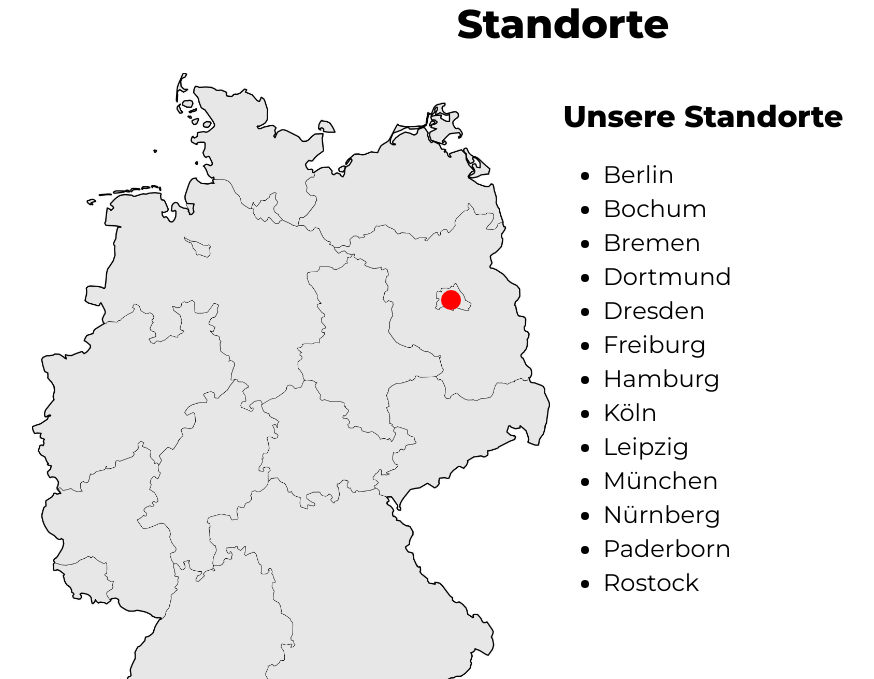
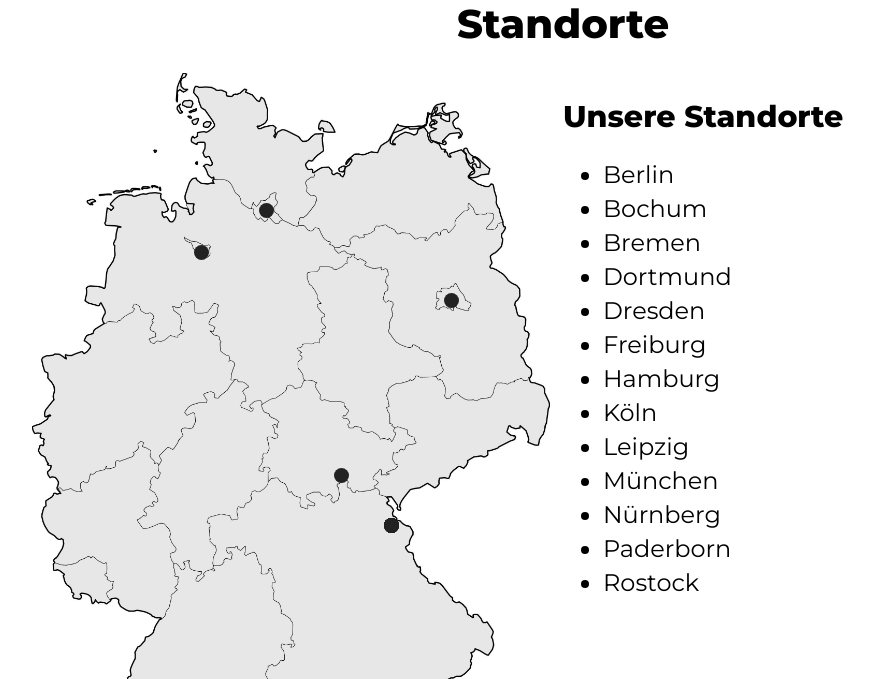
Before and after one commit to Lillystahl/Autovermietung, a PHP site: page /homeWebsite.html in a window 1280 px wide; the page is wider, and only the part inside the window is pictured. Shown: the part 1295-1974 px from the top of that part, without its empty margins (77-951 px from the left). Run offline with PHP 8.4, Linux system fonts and the light colour scheme; some libraries are stand-ins or nearby versions.

Commit message:
add alle map button klassen und verknüpfungen update js function für map button hover

```diff
--- a/home.js
+++ b/home.js
@@ -57,14 +57,22 @@ document.addEventListener("DOMContentLoaded", function() {
 
 document.addEventListener('DOMContentLoaded', function () {
     const cities = document.querySelectorAll('.city');
-    const marker = document.querySelector('.map-marker');
 
     cities.forEach(city => {
         city.addEventListener('mouseover', function () {
             const markerType = this.dataset.marker;
-            if (markerType === 'berlin') {
+            const marker = document.querySelector(`.map-marker.${markerType}-marker`);
+
+            if (marker) {
                 marker.classList.add('marker-hover');
-            } else {
+            }
+        });
+
+        city.addEventListener('mouseout', function () {
+            const markerType = this.dataset.marker;
+            const marker = document.querySelector(`.map-marker.${markerType}-marker`);
+
+            if (marker) {
                 marker.classList.remove('marker-hover');
             }
         });
--- a/homeStyle.css
+++ b/homeStyle.css
@@ -406,7 +406,8 @@ body{
     display: flex;
     gap: 10px;
     align-items: center;
-    padding-bottom: 10px;
+    margin-bottom: 20px;
+    margin-top: 20px;
 }
 .search-bar input[type="text"],
 .search-bar input[type="date"],
@@ -620,16 +621,155 @@ body{
     font-size:28px; /* Increase font size on hover */
 }
 
-.map-marker {
+.map-marker.berlin-marker {
     position: absolute;
     z-index: 1000; /* Adjust the z-index value as needed */
-    width: 20px; /* Set the width of the marker */
-    height: 20px; /* Set the height of the marker */
-    background-color: red; /* Adjust the color of the marker */
+    width: 15px;
+    height: 15px;
+    background-color: #222223; /* Adjust the color of the marker */
     border-radius: 50%; /* Make a circular marker */
     /* Adjust the position of the marker */
     margin-left: 320px; /* Adjust the left margin */
     margin-top: -250px; /* Adjust the top margin */
+}
+
+/* Bochum marker */
+.map-marker.bochum-marker {
+    position: absolute;
+    z-index: 1000;
+    width: 15px;
+    height: 15px;
+    background-color: #222223; /* Change color as needed */
+    border-radius: 50%;
+    /* Adjust the position of the Bochum marker */
+    margin-left: 100px /* Adjust the left position for Bochum */;
+    margin-top: 100px/* Adjust the top position for Bochum */;
+}
+
+/* Bremen marker */
+.map-marker.bremen-marker {
+    position: absolute;
+    z-index: 1000;
+    width: 15px;
+    height: 15px;
+    background-color: #222223; /* Change color as needed */
+    border-radius: 50%;
+    /* Adjust the position of the Bremen marker */
+    margin-left:-180px /* Adjust the left position for Bremen */;
+    margin-top: -345px /* Adjust the top position for Bremen */;
+}
+
+.map-marker.Dortmund-marker {
+    position: absolute;
+    z-index: 1000;
+    width: 15px;
+    height: 15px;
+    background-color: #222223; /* Change color as needed */
+    border-radius: 50%;
+    /* Adjust the position of the Bremen marker */
+    margin-left:200px /* Adjust the left position for Bremen */;
+    margin-top: 200px /* Adjust the top position for Bremen */;
+}
+.map-marker.Dresden-marker {
+    position: absolute;
+    z-index: 1000;
+    width: 15px;
+    height: 15px;
+    background-color: #222223; /* Change color as needed */
+    border-radius: 50%;
+    /* Adjust the position of the Bremen marker */
+    margin-left:200px /* Adjust the left position for Bremen */;
+    margin-top: 200px /* Adjust the top position for Bremen */;
+}
+.map-marker.Freiburg-marker {
+    position: absolute;
+    z-index: 1000;
+    width: 15px;
+    height: 15px;
+    background-color: #222223; /* Change color as needed */
+    border-radius: 50%;
+    /* Adjust the position of the Bremen marker */
+    margin-left:200px /* Adjust the left position for Bremen */;
+    margin-top: 200px /* Adjust the top position for Bremen */;
+}
+.map-marker.Hamburg-marker {
+    position: absolute;
+    z-index: 1000;
+    width: 15px;
+    height: 15px;
+    background-color: #222223; /* Change color as needed */
+    border-radius: 50%;
+    /* Adjust the position of the Bremen marker */
+    margin-left:-50px /* Adjust the left position for Bremen */;
+    margin-top: -430px /* Adjust the top position for Bremen */;
+}
+.map-marker.Köln-marker {
+    position: absolute;
+    z-index: 1000;
+    width: 15px;
+    height: 15px;
+    background-color: #222223; /* Change color as needed */
+    border-radius: 50%;
+    /* Adjust the position of the Bremen marker */
+    margin-left:200px /* Adjust the left position for Bremen */;
+    margin-top: 200px /* Adjust the top position for Bremen */;
+}
+.map-marker.Leipzig-marker {
+    position: absolute;
+    z-index: 1000;
+    width: 15px;
+    height: 15px;
+    background-color: #222223; /* Change color as needed */
+    border-radius: 50%;
+    /* Adjust the position of the Bremen marker */
+    margin-left:200px /* Adjust the left position for Bremen */;
+    margin-top: 200px /* Adjust the top position for Bremen */;
+}
+.map-marker.München-marker {
+    position: absolute;
+    z-index: 1000;
+    width: 15px;
+    height: 15px;
+    background-color: #222223; /* Change color as needed */
+    border-radius: 50%;
+    /* Adjust the position of the Bremen marker */
+    margin-left:200px /* Adjust the left position for Bremen */;
+    margin-top: 200px /* Adjust the top position for Bremen */;
+}
+.map-marker.Nürnberg-marker {
+    position: absolute;
+    z-index: 1000;
+    width: 15px;
+    height: 15px;
+    background-color: #222223; /* Change color as needed */
+    border-radius: 50%;
+    /* Adjust the position of the Bremen marker */
+    margin-left:200px /* Adjust the left position for Bremen */;
+    margin-top: 200px /* Adjust the top position for Bremen */;
+}
+
+.map-marker.Paderborn-marker {
+    position: absolute;
+    z-index: 1000;
+    width: 15px;
+    height: 15px;
+    background-color: #222223; /* Change color as needed */
+    border-radius: 50%;
+    /* Adjust the position of the Bremen marker */
+    margin-left:200px /* Adjust the left position for Bremen */;
+    margin-top: 200px /* Adjust the top position for Bremen */;
+}
+
+.map-marker.Rostock-marker {
+    position: absolute;
+    z-index: 1000;
+    width: 15px;
+    height: 15px;
+    background-color: #222223; /* Change color as needed */
+    border-radius: 50%;
+    /* Adjust the position of the Bremen marker */
+    margin-left:200px /* Adjust the left position for Bremen */;
+    margin-top: 200px /* Adjust the top position for Bremen */;
 }
 
 .marker-hover {
@@ -776,12 +916,12 @@ body{
 
 #map {
     width: 40%;
-    height: 460px;
+    height: 400px;
 }
 
 .content-box {
     width: 60%;
-    height: 460px; /* Adjust height to match the map */
+    height: 400px; /* Adjust height to match the map */
     border: 1px solid #ccc;
     box-sizing: border-box;
     border-radius: 5px;
--- a/homeWebsite.html
+++ b/homeWebsite.html
@@ -129,27 +129,39 @@
         <div class="map-container">
             <div class="map-inside">
                 <div class="map-notext">
-                    <div class="map-marker hover-effect"></div>
+                    <div class="map-marker berlin-marker hover-effect"></div>
+                    <div class="map-marker bochum-marker hover-effect"></div>
+                    <div class="map-marker bremen-marker hover-effect"></div>
+                    <div class="map-marker Dortmund-marker hover-effect"></div>
+                    <div class="map-marker Dresden-marker hover-effect"></div>
+                    <div class="map-marker Freiburg-marker hover-effect"></div>
+                    <div class="map-marker Hamburg-marker hover-effect"></div>
+                    <div class="map-marker Köln-marker hover-effect"></div>
+                    <div class="map-marker Leipzig-marker hover-effect"></div>
+                    <div class="map-marker München-marker hover-effect"></div>
+                    <div class="map-marker Nürnberg-marker hover-effect"></div>
+                    <div class="map-marker Paderborn-marker hover-effect"></div>
+                    <div class="map-marker Rostock-marker hover-effect"></div>
                     <div class="map">
-                    <img src="Images/blank-map.png" alt="map">
+                        <img src="Images/blank-map.png" alt="map">
                     </div>
                 </div>
                 <div class="map-text">
                     <h2>Unsere Standorte</h2>
                     <ul>
                     <li class="city" data-marker="berlin">Berlin</li>
-                    <li class="city" data-city="City1">Bochum</li>
-                    <li class="city" data-city="City2">Bremen</li>
-                    <li class="city" data-city="City1">Dortmund</li>
-                    <li class="city" data-city="City2">Dresden</li>
-                    <li class="city" data-city="City1">Freiburg</li>
-                    <li class="city" data-city="City2">Hamburg</li>
-                    <li class="city" data-city="City1">Köln</li>
-                    <li class="city" data-city="City2">Leipzig</li>
-                    <li class="city" data-city="City1">München</li>
-                    <li class="city" data-city="City2">Nürnberg</li>
-                    <li class="city" data-city="City1">Paderborn</li>
-                    <li class="city" data-city="City2">Rostock</li>
+                    <li class="city" data-marker="bochum">Bochum</li>
+                    <li class="city" data-marker="bremen">Bremen</li>
+                    <li class="city" data-marker="Dortmund">Dortmund</li>
+                    <li class="city" data-marker="Dresden">Dresden</li>
+                    <li class="city" data-marker="Freiburg">Freiburg</li>
+                    <li class="city" data-marker="Hamburg">Hamburg</li>
+                    <li class="city" data-marker="Köln">Köln</li>
+                    <li class="city" data-marker="Leipzig">Leipzig</li>
+                    <li class="city" data-marker="München">München</li>
+                    <li class="city" data-marker="Nürnberg">Nürnberg</li>
+                    <li class="city" data-marker="Paderborn">Paderborn</li>
+                    <li class="city" data-marker="Rostock">Rostock</li>
                     </ul>
                 </div>
             </div>
@@ -158,7 +170,7 @@
         <h1 class="headline">Unser Unternehmen</h1>
         <div class="aboutUs-container">
             <div class="aboutUs">
-                <div id="map" style="width: 40%; height: 460px; border-radius: 5px;"></div>
+                <div id="map" style="width: 40%; height: 400px; border-radius: 5px;"></div>
                 <script>
             // Creating map options
                 var mapOptions = {
```
